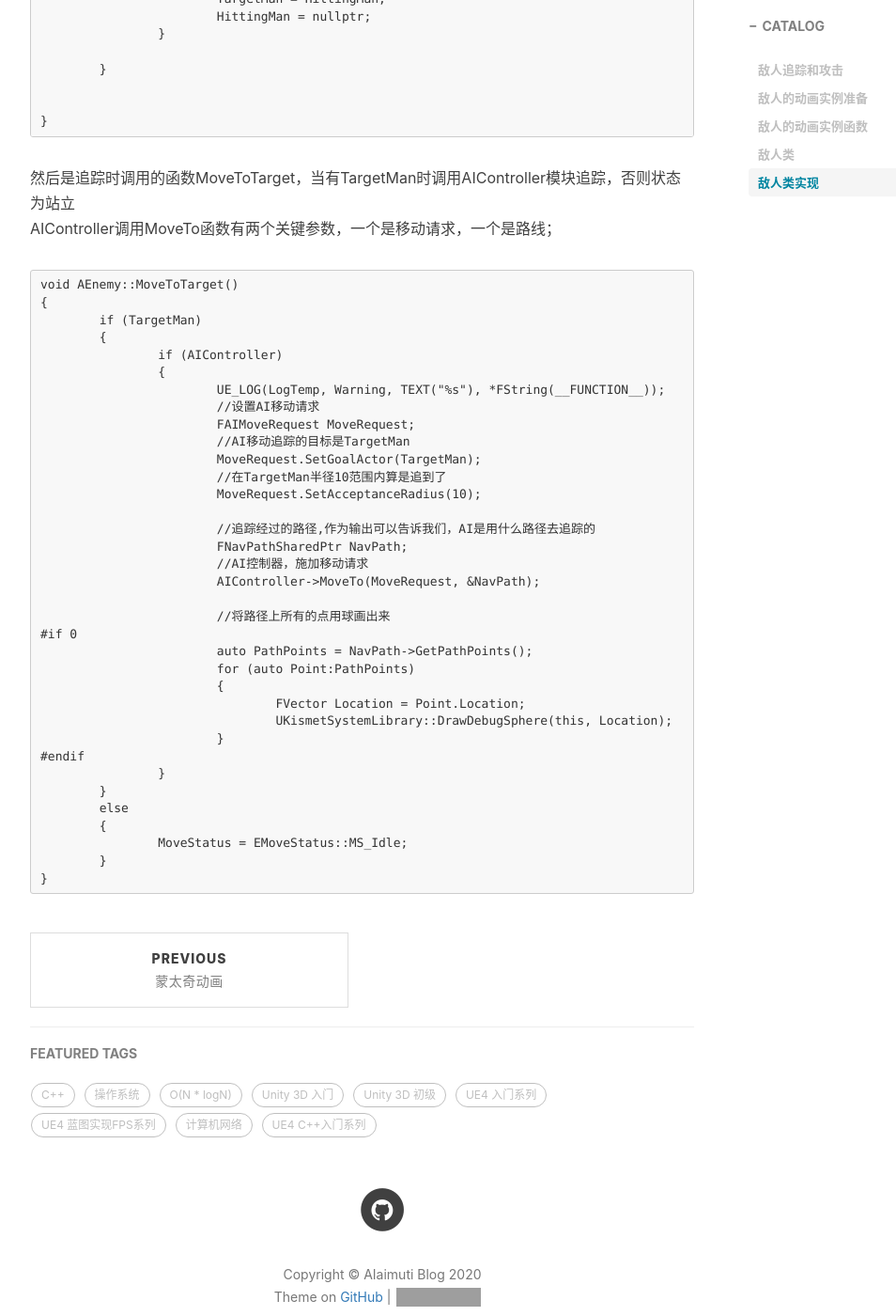
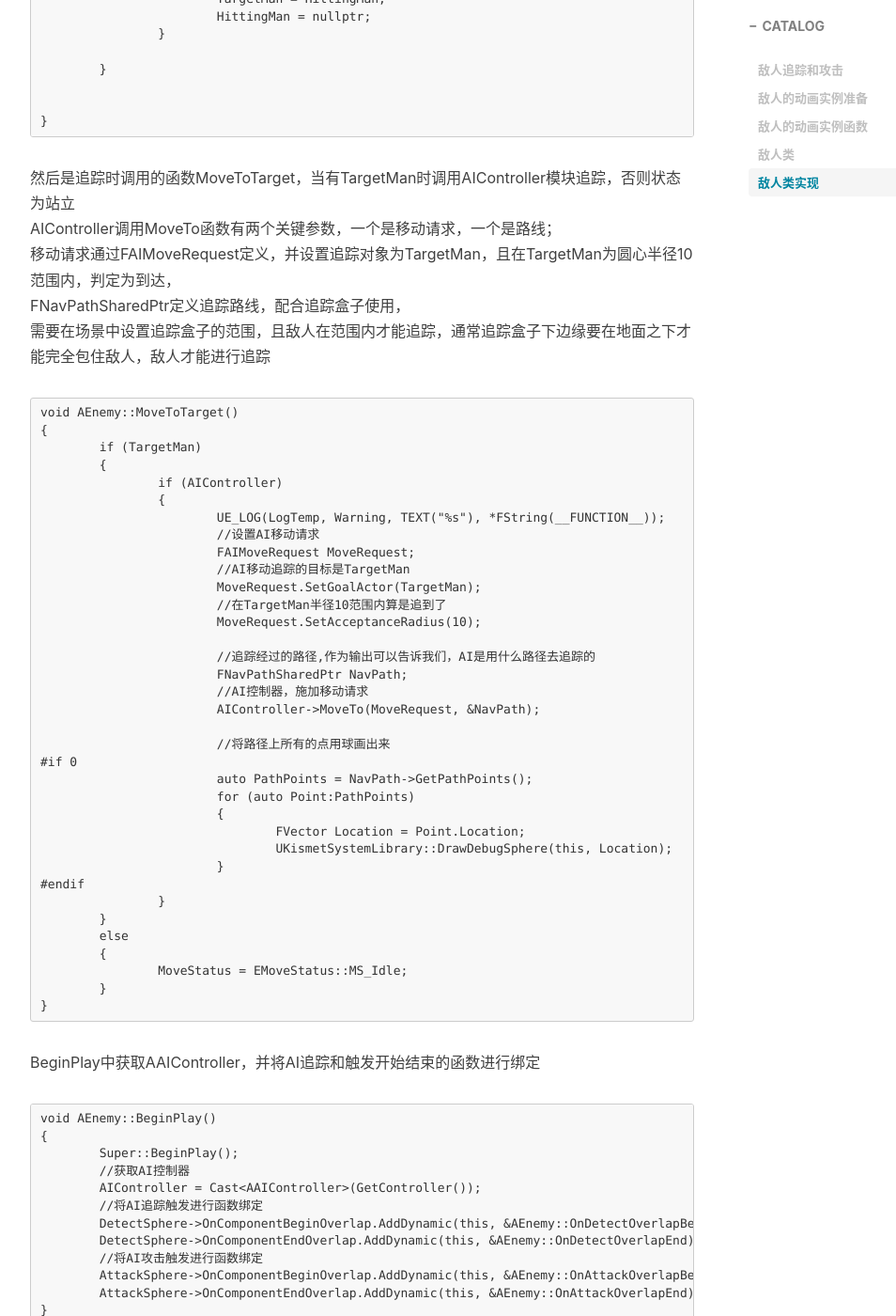
Before and after one commit to AIaimuti/aiaimuti.github.io, a Jekyll site: the page built from _posts/UE4/UE4_C++/2020-5-10-Enemy_Trace.md, in a window 1280 px wide and 1400 px high, scrolled down 6243 px. Shown: the whole window at 94% size, without its empty margins (233-1187 px from the left). Built offline with Jekyll 4.4.1, drawn with Linux system fonts in a browser that asks for light colours; nearby versions of some CDN libraries; comment, search, counter and statistics services are not loaded; grey boxes are pictures that could not be loaded.

Commit message:
Update 2020-5-10-Enemy_Trace.md

````diff
--- a/_posts/UE4/UE4_C++/2020-5-10-Enemy_Trace.md
+++ b/_posts/UE4/UE4_C++/2020-5-10-Enemy_Trace.md
@@ -259,7 +259,9 @@ void AEnemy::OnAttackOverlapEnd(UPrimitiveComponent * OverlappedComponent, AActo
 ```
 然后是追踪时调用的函数MoveToTarget，当有TargetMan时调用AIController模块追踪，否则状态为站立<br>
 AIController调用MoveTo函数有两个关键参数，一个是移动请求，一个是路线；<br>
-
+移动请求通过FAIMoveRequest定义，并设置追踪对象为TargetMan，且在TargetMan为圆心半径10范围内，判定为到达，<br>
+FNavPathSharedPtr定义追踪路线，配合追踪盒子使用，<br>
+需要在场景中设置追踪盒子的范围，且敌人在范围内才能追踪，通常追踪盒子下边缘要在地面之下才能完全包住敌人，敌人才能进行追踪<br>
 ```
 void AEnemy::MoveToTarget()
 {
@@ -297,3 +299,18 @@ void AEnemy::MoveToTarget()
 	}
 }
 ```
+BeginPlay中获取AAIController，并将AI追踪和触发开始结束的函数进行绑定
+```
+void AEnemy::BeginPlay()
+{
+	Super::BeginPlay();
+	//获取AI控制器
+	AIController = Cast<AAIController>(GetController());
+	//将AI追踪触发进行函数绑定
+	DetectSphere->OnComponentBeginOverlap.AddDynamic(this, &AEnemy::OnDetectOverlapBegin);
+	DetectSphere->OnComponentEndOverlap.AddDynamic(this, &AEnemy::OnDetectOverlapEnd);
+	//将AI攻击触发进行函数绑定
+	AttackSphere->OnComponentBeginOverlap.AddDynamic(this, &AEnemy::OnAttackOverlapBegin);
+	AttackSphere->OnComponentEndOverlap.AddDynamic(this, &AEnemy::OnAttackOverlapEnd);
+}
+```
````
